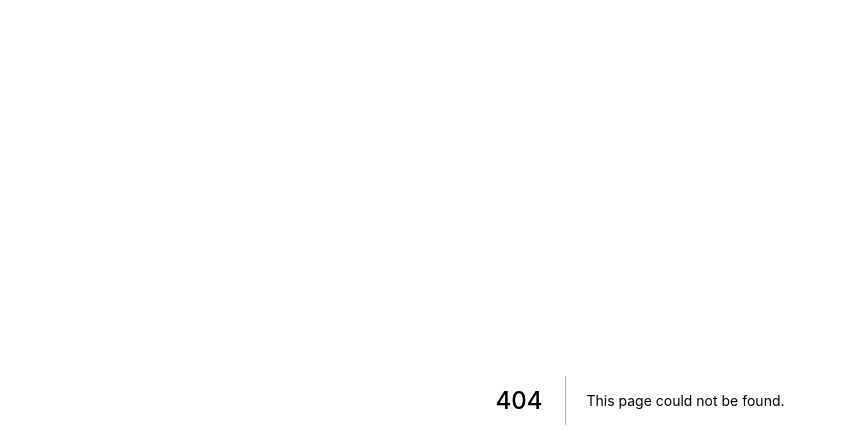
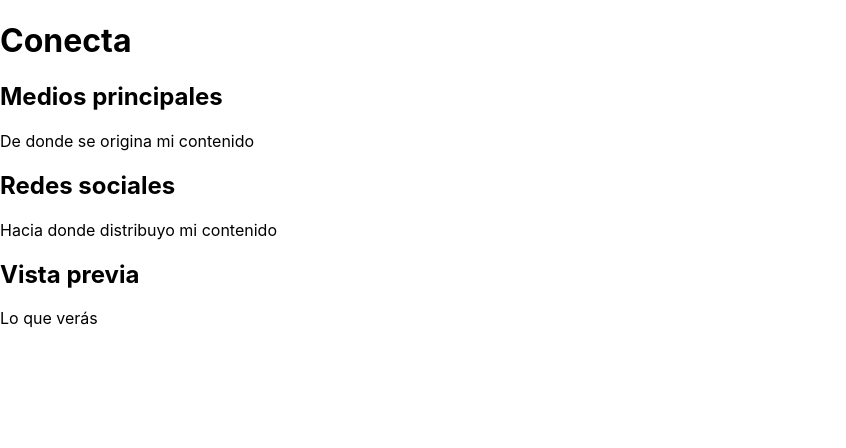
Before and after one commit to ragnarok22/about-page, a Next.js app: page /connect in a window 1280 px wide. Before the commit this address had no page. Shown: the top 448 px of the page, without its empty margins (0-846 px from the left). Built offline with nearby package versions, Linux system fonts and the light colour scheme.

Commit message:
agregando todas las paginas que faltan

```diff
--- a/pages/about.jsx
+++ b/pages/about.jsx
@@ -4,4 +4,4 @@ const AboutPage = () => {
   )
 }
 
-export default AboutPage;
+export default AboutPage
--- /dev/null
+++ b/pages/connect.jsx
@@ -0,0 +1,15 @@
+const ConnectPage = () => {
+  return (
+    <div>
+      <h1>Conecta</h1>
+      <h2>Medios principales</h2>
+      <p>De donde se origina mi contenido</p>
+      <h2>Redes sociales</h2>
+      <p>Hacia donde distribuyo mi contenido</p>
+      <h2>Vista previa</h2>
+      <p>Lo que verás</p>
+    </div>
+  )
+}
+
+export default ConnectPage
```
Also changed, not shown: pages/contact.jsx (added, +7 -0 lines), pages/projects.jsx (added, +7 -0 lines), pages/tools.jsx (added, +7 -0 lines).
